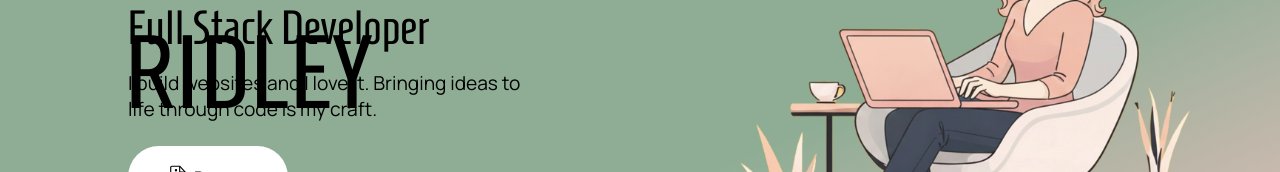
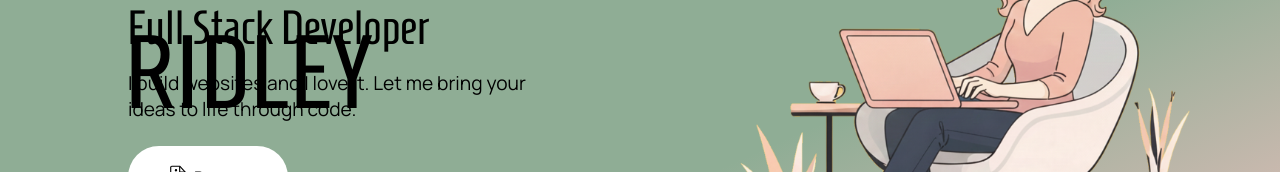
Before and after one commit to mikaridley/Portfolio, a React (Vite) app: page / in a window 1280 px wide. Shown: the part 278-450 px from the top of the page. Built offline with nearby package versions, Linux system fonts and the light colour scheme.

Commit message:
Update CV and rewrite subtitle

```diff
--- a/src/cmps/MainAboutMe.jsx
+++ b/src/cmps/MainAboutMe.jsx
@@ -10,8 +10,7 @@ export function MainAboutMe() {
         <h1>MIKA RIDLEY</h1>
         <h2>Full Stack Developer</h2>
         <p>
-          I build websites and I love it. Bringing ideas to life through code is
-          my craft.
+          I build websites and I love it. Let me bring your ideas to life through code.
         </p>
 
         <Tooltip title="Open in new tab">
```
Also changed, not shown: 1 other file (tests, documents, lock files or other folders).
